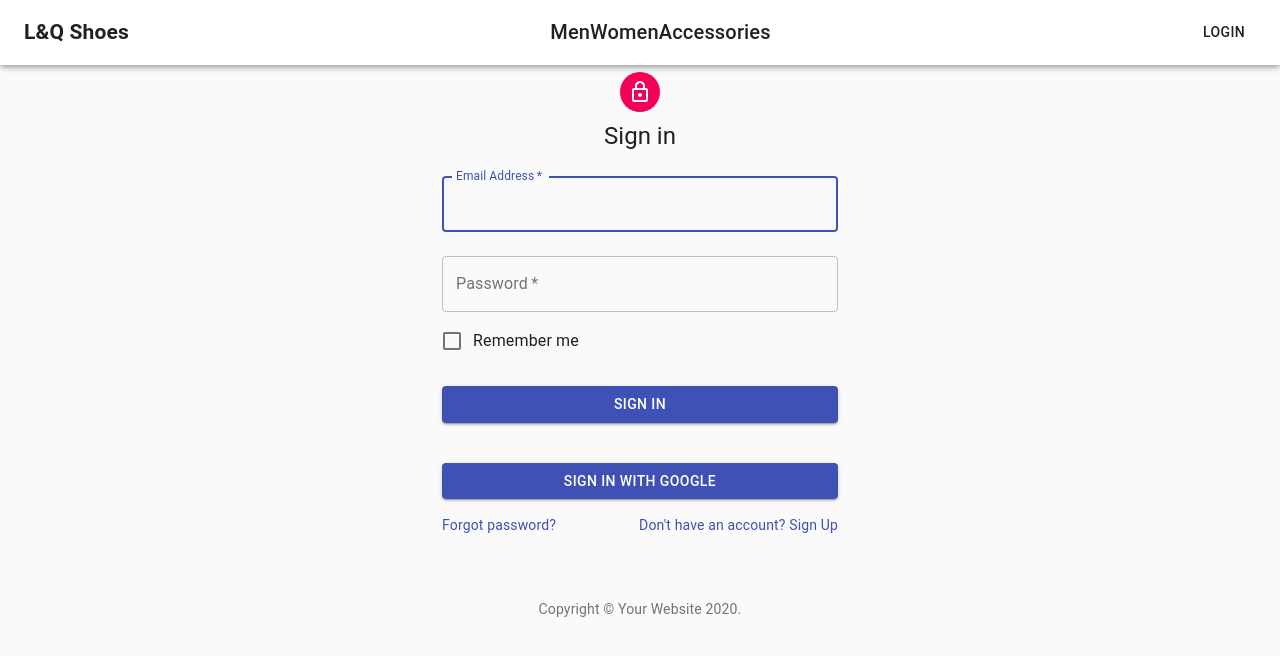
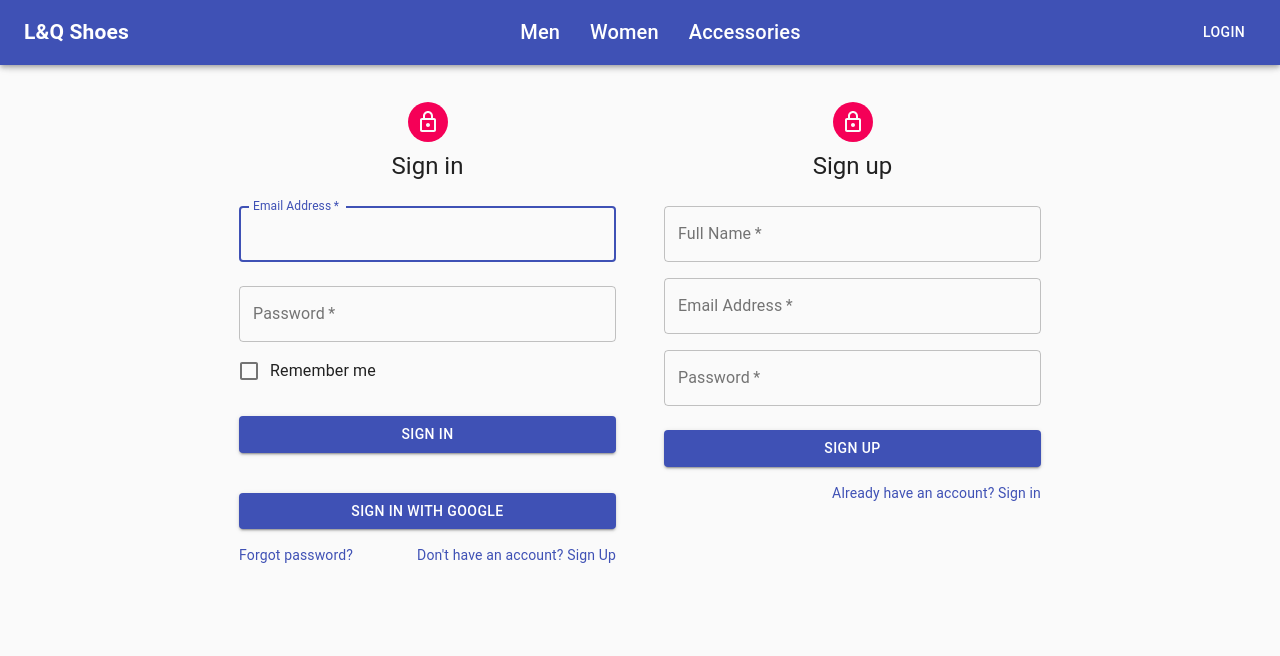
Before and after one commit to rluong003/shoe-store, a React (Create React App) app: page /registration-login in a window 1280 px wide. Shown: the top 656 px of the page. Built offline with nearby package versions, Linux system fonts and the light colour scheme; no server answers.

Commit message:
added sign-in and sign-up features

```diff
--- a/src/App.js
+++ b/src/App.js
@@ -1,4 +1,4 @@
-import React, {useState, useEffect,useRef} from "react";
+import React, { useState, useEffect} from "react";
 import "./App.css";
 
 import { BrowserRouter, Switch, Route } from "react-router-dom";
@@ -7,39 +7,45 @@ import Homepage from "./pages/homepage/homepage.jsx";
 import ButtonAppBar from "./components/navbar/navbar.jsx";
 import registrationLogin from "./components/registration-login/registration-login.jsx";
 
-import {auth} from './firebase/firebase.utils';
+import { auth, createUserProfileDocument } from "./firebase/firebase.utils";
 
-function App() {
+const App = () => {
+  const [currentUser, setUser] = useState({
+    curUser: null
+  });
 
-const [currentUser, setUser] = useState({
-  curUser: null
-});
+  useEffect(() => {
+    const unsubscribeFromAuth = auth.onAuthStateChanged(
+      async userAuth => {
+        if (userAuth) {
+          const userRef = await createUserProfileDocument(userAuth);
+          userRef.onSnapshot(snapShot => {
+            setUser({
+              id: snapShot.id,
+              ...snapShot.data()
+            });
+          });
+        } else {
+          setUser({ curUser: userAuth });
+        }
+      });
 
-const unsubscribeFromAuth = useRef(null);
-
-useEffect( () => {
-
-return unsubscribeFromAuth.current = auth.onAuthStateChanged(user => {
-  setUser({curUser: user});
-
-});
-
-}, [] );
+      return () => {
+        unsubscribeFromAuth();
+      };
+  }, []);
 
   return (
     <div>
-      <ButtonAppBar currentUser ={currentUser}/>
+      <ButtonAppBar currentUser={currentUser} />
       <BrowserRouter>
         <Switch>
           <Route exact path="/" component={Homepage} />
           <Route path="/registration-login" component={registrationLogin} />
-
         </Switch>
       </BrowserRouter>
     </div>
   );
-
-
 }
 
 export default App;
--- a/src/components/navbar/navbar.jsx
+++ b/src/components/navbar/navbar.jsx
@@ -7,7 +7,6 @@ import Button from "@material-ui/core/Button";
 import { Link } from "@material-ui/core/";
 import {MemoryRouter as Router} from 'react-router-dom';
 import {Link as RouterLink } from 'react-router-dom';
-import {withRouter } from 'react-router-dom';
 
 import {auth} from '../../firebase/firebase.utils';
 
@@ -28,35 +27,29 @@ const useStyles = makeStyles(theme => ({
 // eslint-disable-next-line react/prop-types
 export default function ButtonAppBar({currentUser}) {
   const classes = useStyles();
-
-  console.log();
+  const {curUser} = currentUser;
   return (
       <Router>
     <div className={classes.root}>
-      <AppBar color='white' position="fixed">
+      <AppBar color='primary' position="fixed">
         <Toolbar >
           <Link component={RouterLink} to="/" color="inherit" underline="none">
             <h2> L&Q Shoes </h2>
           </Link>
           <Typography align="center" variant="h6" className={classes.title}>
-            <Link component={RouterLink} to="/"  color="inherit" underline="none">
+            <Link component={RouterLink} to="/"  className={classes.links} color="inherit" underline="none">
               Men
             </Link>
-            <Link component={RouterLink} to="/"  color="inherit" underline="none">
+            <Link component={RouterLink} to="/"  className={classes.links} color="inherit" underline="none">
               Women
             </Link>
             <Link component={RouterLink} to="/acessories" color="inherit" underline="none">
               Accessories
             </Link>
           </Typography>
-            {currentUser.curUser ?
-            <div>
-            <Button onClick={() => auth.signOut()} color="inherit">Log Out</Button>
-
-            </div>
-            :
-            <Button component={RouterLink} to="/registration-login" color="inherit">Login</Button>
-
+            {curUser !== null ?
+           (<Button onClick={() => auth.signOut()} color="inherit">Log Out</Button>) :
+            (<Button component={RouterLink} to="/registration-login" color="inherit">Login</Button>)
             }
         </Toolbar>
       </AppBar>
--- /dev/null
+++ b/src/components/registration-login/registraiton-login.styles.scss
@@ -0,0 +1,6 @@
+.reg-login{
+    width: 850px;
+    display: flex;
+    justify-content: space-between;
+    margin: 30px auto;
+}
--- a/src/components/registration-login/registration-login.jsx
+++ b/src/components/registration-login/registration-login.jsx
@@ -1,12 +1,16 @@
 import React from "react";
+import SignIn from "../../components/signIn/signIn.jsx";
+import SignUp from "../../components/signup/signup.jsx";
 
-import SignIn from "../../components/signIn/signIn.jsx";
+import './registraiton-login.styles.scss';
 
 
 const RegistrationLogin = () => {
     return(
-    <div>
+    <div className="reg-login">
         <SignIn />
+        <SignUp />
+
     </div>
     )
 }
--- a/src/components/signIn/signIn.jsx
+++ b/src/components/signIn/signIn.jsx
@@ -1,4 +1,4 @@
-import React from 'react';
+import React, {useState} from 'react';
 import Avatar from '@material-ui/core/Avatar';
 import Button from '@material-ui/core/Button';
 import CssBaseline from '@material-ui/core/CssBaseline';
@@ -7,27 +7,14 @@ import FormControlLabel from '@material-ui/core/FormControlLabel';
 import Checkbox from '@material-ui/core/Checkbox';
 import Link from '@material-ui/core/Link';
 import Grid from '@material-ui/core/Grid';
-import Box from '@material-ui/core/Box';
 import LockOutlinedIcon from '@material-ui/icons/LockOutlined';
 import Typography from '@material-ui/core/Typography';
 import { makeStyles } from '@material-ui/core/styles';
 import Container from '@material-ui/core/Container';
 
 
-import { signInWithGoogle } from '../../firebase/firebase.utils';
+import {auth, signInWithGoogle } from '../../firebase/firebase.utils';
 
-function Copyright() {
-  return (
-    <Typography variant="body2" color="textSecondary" align="center">
-      {'Copyright © '}
-      <Link color="inherit" href="https://material-ui.com/">
-        Your Website
-      </Link>{' '}
-      {new Date().getFullYear()}
-      {'.'}
-    </Typography>
-  );
-}
 
 const useStyles = makeStyles(theme => ({
   paper: {
@@ -52,6 +39,29 @@ const useStyles = makeStyles(theme => ({
 export default function SignIn() {
   const classes = useStyles();
 
+  const [login, setLogin] = useState({
+    email: "",
+    password: ""
+
+});
+
+function handleChange(event){
+  const{name, value} = event.target;
+  setLogin({...login, [name]: value});
+}
+
+const handleSubmit = async event => {
+  event.preventDefault();
+  const {email, password} = login;
+  try{
+     await auth.signInWithEmailAndPassword(email,password);
+     setLogin({
+     email: "",
+     password: ""});
+  }catch(error){
+      console.error(error)
+  }
+};
   return (
     <Container component="main" maxWidth="xs">
       <CssBaseline />
@@ -62,17 +72,18 @@ export default function SignIn() {
         <Typography component="h1" variant="h5">
           Sign in
         </Typography>
-        <form className={classes.form} noValidate>
+        <form onSubmit={handleSubmit} className={classes.form} noValidate>
           <TextField
             variant="outlined"
             margin="normal"
             required
             fullWidth
-            id="email"
+            id="email-login"
             label="Email Address"
             name="email"
             autoComplete="email"
             autoFocus
+            onChange={handleChange}
           />
           <TextField
             variant="outlined"
@@ -82,8 +93,10 @@ export default function SignIn() {
             name="password"
             label="Password"
             type="password"
-            id="password"
+            id="password-login"
             autoComplete="current-password"
+            onChange={handleChange}
+
           />
           <FormControlLabel
             control={<Checkbox value="remember" color="primary" />}
@@ -121,9 +134,7 @@ export default function SignIn() {
           </Grid>
         </form>
       </div>
-      <Box mt={8}>
-        <Copyright />
-      </Box>
+
     </Container>
   );
 }
--- /dev/null
+++ b/src/components/signup/signup.jsx
@@ -0,0 +1,141 @@
+import React, {useState} from 'react';
+import Avatar from '@material-ui/core/Avatar';
+import Button from '@material-ui/core/Button';
+import CssBaseline from '@material-ui/core/CssBaseline';
+import TextField from '@material-ui/core/TextField';
+import Link from '@material-ui/core/Link';
+import Grid from '@material-ui/core/Grid';
+import LockOutlinedIcon from '@material-ui/icons/LockOutlined';
+import Typography from '@material-ui/core/Typography';
+import { makeStyles } from '@material-ui/core/styles';
+import Container from '@material-ui/core/Container';
+
+import {auth, createUserProfileDocument} from '../../firebase/firebase.utils';
+
+
+
+const useStyles = makeStyles(theme => ({
+  paper: {
+    marginTop: theme.spacing(8),
+    display: 'flex',
+    flexDirection: 'column',
+    alignItems: 'center',
+
+  },
+  avatar: {
+    margin: theme.spacing(1),
+    backgroundColor: theme.palette.secondary.main,
+  },
+  form: {
+    width: '100%', // Fix IE 11 issue.
+    marginTop: theme.spacing(3),
+  },
+  submit: {
+    margin: theme.spacing(3, 0, 2),
+  },
+}));
+
+export default function SignUp() {
+  const classes = useStyles();
+
+    const [userCred, setCred] = useState({
+        displayName: "",
+        email: "",
+        password: ""
+
+    });
+
+
+    function handleChange(event){
+        const{name, value} = event.target;
+        setCred({...userCred, [name]: value});
+    }
+
+     const handleSubmit = async event => {
+        event.preventDefault();
+        const {displayName, email, password} = userCred;
+        try{
+            const {user} = await auth.createUserWithEmailAndPassword(email, password);
+           await createUserProfileDocument(user, {displayName});
+           setCred({  displayName: "",
+           email: "",
+           password: ""});
+        }catch(error){
+            console.error(error)
+        }
+     };
+
+  return (
+    <Container component="main" maxWidth="xs">
+      <CssBaseline />
+      <div className={classes.paper}>
+        <Avatar className={classes.avatar}>
+          <LockOutlinedIcon />
+        </Avatar>
+        <Typography component="h1" variant="h5">
+          Sign up
+        </Typography>
+        <form onSubmit={handleSubmit} className={classes.form} noValidate>
+          <Grid container spacing={2}>
+          <Grid item xs={12}>
+              <TextField
+                variant="outlined"
+                required
+                fullWidth
+                id="displayName"
+                label="Full Name"
+                name="displayName"
+                autoComplete="displayName"
+                onChange={handleChange}
+              />
+            </Grid>
+            <Grid item xs={12}>
+              <TextField
+                variant="outlined"
+                required
+                fullWidth
+                id="email"
+                label="Email Address"
+                name="email"
+                autoComplete="email"
+                onChange={handleChange}
+
+              />
+            </Grid>
+            <Grid item xs={12}>
+              <TextField
+                variant="outlined"
+                required
+                fullWidth
+                name="password"
+                label="Password"
+                type="password"
+                id="password"
+                autoComplete="current-password"
+                onChange={handleChange}
+
+              />
+            </Grid>
+          </Grid>
+          <Button
+            type="submit"
+            fullWidth
+            variant="contained"
+            color="primary"
+            className={classes.submit}
+          >
+            Sign Up
+          </Button>
+          <Grid container justify="flex-end">
+            <Grid item>
+              <Link href="#" variant="body2">
+                Already have an account? Sign in
+              </Link>
+            </Grid>
+          </Grid>
+        </form>
+      </div>
+
+    </Container>
+  );
+}
--- a/src/firebase/firebase.utils.js
+++ b/src/firebase/firebase.utils.js
@@ -12,8 +12,33 @@ const firebaseConfig = {
     appId: "1:1042519397722:web:521435fb22bb1c20ddcf63",
     measurementId: "G-FTWHNDBF96"
 };
+firebase.initializeApp(firebaseConfig);
 
-firebase.initializeApp(firebaseConfig);
+export const createUserProfileDocument = async(userAuth, additionalData) => {
+    if (!userAuth) return;
+
+    const userRef = firestore.doc(`users/${userAuth.uid}`);
+
+    const snapShot = await userRef.get();
+
+    if(!snapShot.exists){
+        const {displayName, email} = userAuth;
+        const createdAt = new Date();
+
+        try{
+            await userRef.set({
+                displayName,
+                email,
+                createdAt,
+                ...additionalData
+            })
+        }catch(error){
+            console.log('error creating user', error.message);
+        }
+    }
+    return userRef;
+};
+
 
 export const auth = firebase.auth();
 
```
